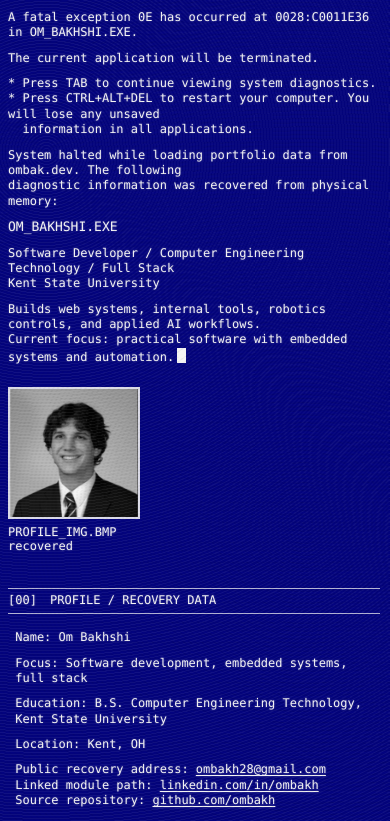
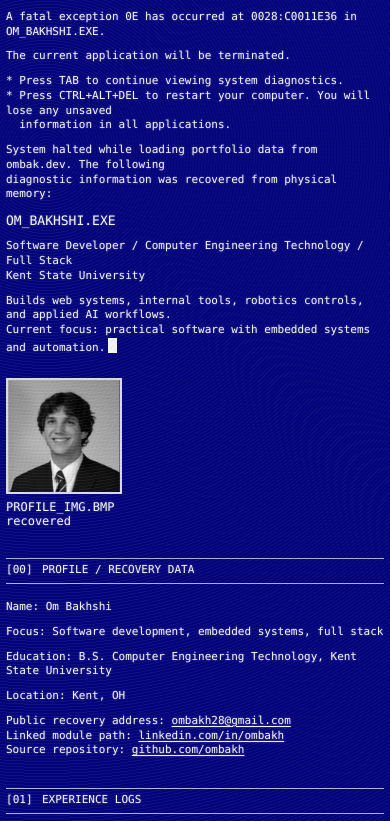
Before and after one commit to ombakh/web, a React (Vite) app: page / in a window 390 px wide. Shown: the top 821 px of the page. Built offline with nearby package versions, Linux system fonts and the light colour scheme.

Commit message:
Improve responsive portfolio layout

```diff
--- a/src/index.css
+++ b/src/index.css
@@ -21,6 +21,8 @@ html {
   min-height: 100%;
   background: #00007b;
   scroll-behavior: auto;
+  -webkit-text-size-adjust: 100%;
+  text-size-adjust: 100%;
 }
 
 body {
@@ -47,24 +49,26 @@ button {
   background: #00007b;
   color: #f4f4f4;
   isolation: isolate;
+  overflow-x: hidden;
 }
 
 .bsod-screen {
   position: relative;
   z-index: 2;
-  width: min(1040px, calc(100vw - 30px));
+  width: min(1060px, calc(100vw - 32px));
   min-height: 100vh;
-  padding: 18px 0 120px 0;
-  margin-left: 14px;
+  padding: 18px 0 120px;
+  margin-left: 16px;
   font-size: 14px;
   line-height: 1.28;
   letter-spacing: 0;
   text-align: left;
   text-shadow: 0 0 2px rgba(255, 255, 255, 0.32);
+  overflow-wrap: break-word;
 }
 
 .bsod-block {
-  width: min(960px, 100%);
+  width: min(980px, 100%);
   margin: 0 0 36px 0;
   white-space: normal;
 }
@@ -87,10 +91,10 @@ button {
 
 .profile-recovery {
   display: grid;
-  grid-template-columns: minmax(0, 1fr) 176px;
+  grid-template-columns: minmax(0, 1fr) clamp(150px, 18vw, 190px);
   align-items: start;
   gap: 24px;
-  width: min(900px, 100%);
+  width: min(940px, 100%);
   margin-top: 4px;
 }
 
@@ -100,13 +104,15 @@ button {
 
 .headshot-frame {
   margin: 0;
-  width: 176px;
+  width: 100%;
+  max-width: 190px;
 }
 
 .headshot-frame img {
   display: block;
-  width: 176px;
-  height: 176px;
+  width: 100%;
+  aspect-ratio: 1;
+  height: auto;
   object-fit: cover;
   border: 2px solid rgba(244, 244, 244, 0.9);
   filter: grayscale(1) contrast(1.08) brightness(0.96);
@@ -124,12 +130,17 @@ button {
   display: grid;
   grid-template-columns: 42px 1fr;
   column-gap: 10px;
-  width: min(900px, 100%);
+  width: min(940px, 100%);
   margin: 0 0 16px 0;
   padding: 4px 0 5px 0;
   border-top: 1px solid rgba(244, 244, 244, 0.72);
   border-bottom: 1px solid rgba(244, 244, 244, 0.72);
   text-transform: uppercase;
+}
+
+.section-title span {
+  min-width: 0;
+  overflow-wrap: anywhere;
 }
 
 .section-title span:first-child::before {
@@ -149,6 +160,7 @@ button {
   text-decoration: underline;
   text-decoration-thickness: 1px;
   text-underline-offset: 2px;
+  overflow-wrap: anywhere;
 }
 
 .terminal-link:hover,
@@ -163,15 +175,17 @@ button {
 .entry-line {
   max-width: 86ch;
   padding-left: 3ch;
+  overflow-wrap: anywhere;
 }
 
 .entry-heading {
   margin-bottom: 9px !important;
+  overflow-wrap: anywhere;
 }
 
 .log-entry,
 .module-entry {
-  width: min(900px, 100%);
+  width: min(940px, 100%);
   margin: 0 0 22px 0;
   padding: 0 0 16px 0;
   border-bottom: 1px dashed rgba(244, 244, 244, 0.34);
@@ -184,20 +198,22 @@ button {
 
 .component-grid {
   display: grid;
-  grid-template-columns: repeat(2, minmax(260px, 1fr));
-  width: min(900px, 100%);
+  grid-template-columns: repeat(2, minmax(0, 1fr));
+  width: min(940px, 100%);
   column-gap: 34px;
 }
 
 .component-grid p,
 .dump-lines p {
   margin: 0 0 6px 0;
+  overflow-wrap: anywhere;
 }
 
 .dump-lines {
-  width: min(840px, 100%);
+  width: min(940px, 100%);
   margin: 0 0 14px 0;
   padding-left: 4ch;
+  overflow-wrap: anywhere;
 }
 
 .spaced {
@@ -370,16 +386,43 @@ button {
   }
 }
 
-@media (max-width: 720px) {
+@media (max-width: 980px) {
+  .bsod-screen {
+    width: calc(100vw - 24px);
+    margin-left: 12px;
+  }
+
+  .profile-recovery {
+    grid-template-columns: minmax(0, 1fr) 150px;
+    gap: 18px;
+  }
+
+  .headshot-frame {
+    max-width: 150px;
+  }
+
+  .field-row,
+  .entry-line {
+    max-width: 100%;
+  }
+}
+
+@media (max-width: 760px) {
   .bsod-screen,
   .boot-screen {
     font-size: 12px;
+    line-height: 1.34;
   }
 
   .bsod-screen {
     width: calc(100vw - 18px);
     margin-left: 8px;
     padding-top: 10px;
+    padding-bottom: 88px;
+  }
+
+  .bsod-block {
+    margin-bottom: 30px;
   }
 
   .panic-title {
@@ -397,7 +440,7 @@ button {
   }
 
   .headshot-frame img {
-    height: 132px;
+    height: auto;
   }
 
   .section-title {
@@ -415,3 +458,31 @@ button {
     grid-template-columns: 1fr;
   }
 }
+
+@media (max-width: 420px) {
+  .bsod-screen,
+  .boot-screen {
+    font-size: 11px;
+  }
+
+  .bsod-screen {
+    width: calc(100vw - 12px);
+    margin-left: 6px;
+  }
+
+  .section-title {
+    grid-template-columns: 30px 1fr;
+    column-gap: 6px;
+  }
+
+  .field-row,
+  .entry-line,
+  .dump-lines {
+    padding-left: 0;
+  }
+
+  .headshot-frame,
+  .headshot-frame img {
+    width: 116px;
+  }
+}
```
